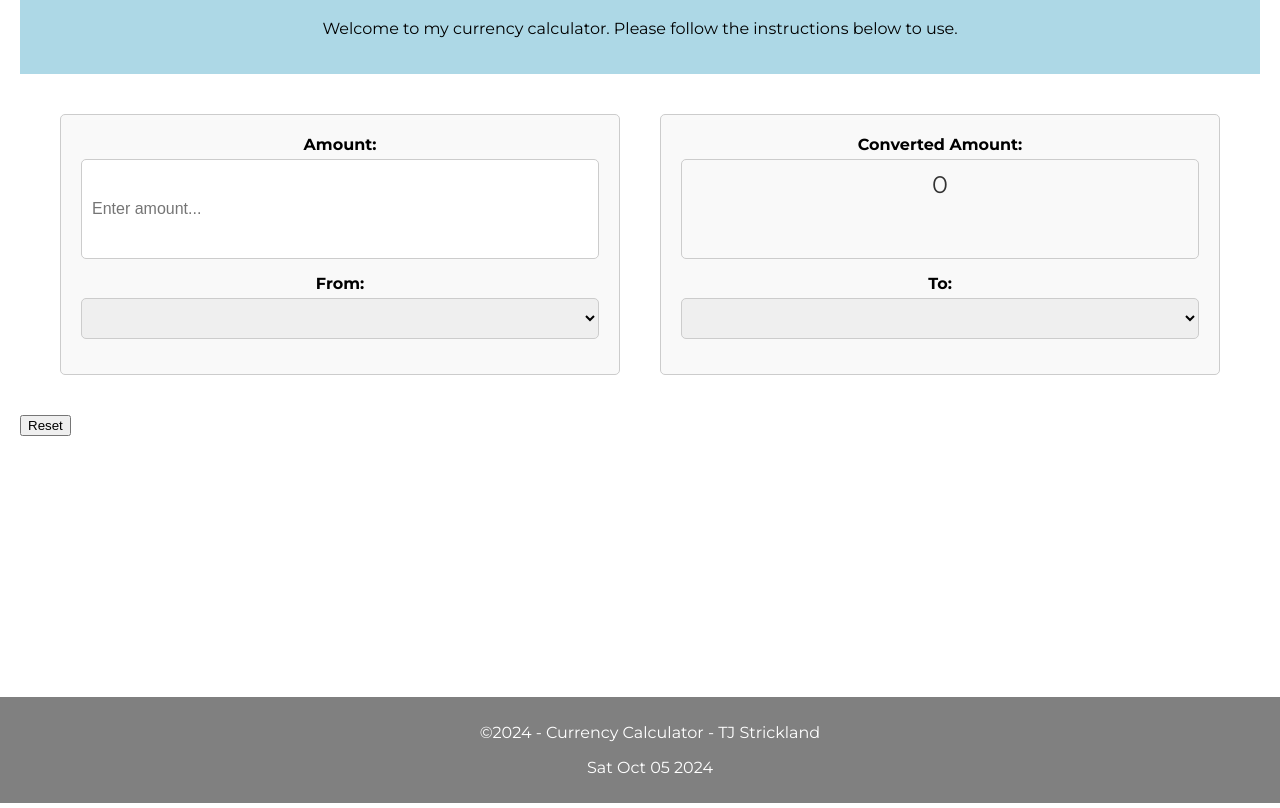
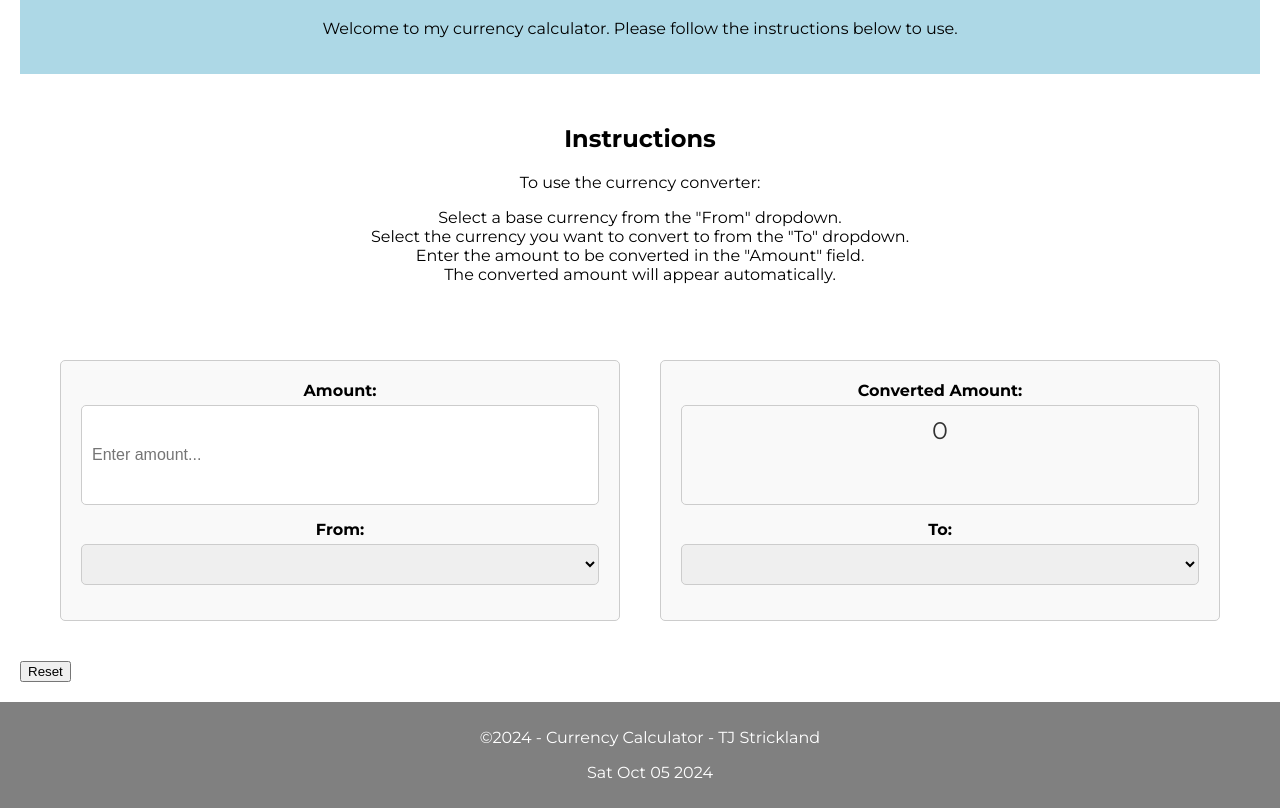
Before and after one commit to TeaJay13/Personal-Software-Portfolio, a website: page Currency-calculator/public/index.html in a window 1280 px wide. Shown: the part 103-911 px from the top of the page. Drawn offline with Linux system fonts and the light colour scheme; no server answers.

Commit message:
Final commit for real

```diff
--- a/Currency-calculator/public/index.html
+++ b/Currency-calculator/public/index.html
@@ -16,6 +16,17 @@
             <h1>Currency Calculator</h1>
             <p>Welcome to my currency calculator. Please follow the instructions below to use.</p>
         </header>
+
+        <section id="instructions">
+            <h2>Instructions</h2>
+            <p>To use the currency converter:</p>
+            <ol>
+                <li>Select a base currency from the "From" dropdown.</li>
+                <li>Select the currency you want to convert to from the "To" dropdown.</li>
+                <li>Enter the amount to be converted in the "Amount" field.</li>
+                <li>The converted amount will appear automatically.</li>
+            </ol>
+        </section>
 
         <section>
             <div class="currency-container">
--- a/Currency-calculator/public/styles/base.css
+++ b/Currency-calculator/public/styles/base.css
@@ -106,3 +106,8 @@ input, select {
     border-radius: 5px;
     box-sizing: border-box;
 }
+
+ol {
+    list-style-type: none;
+    padding-left: 0;
+}
```
Also changed, not shown: Currency-calculator/sites.txt (deleted, +0 -10 lines), Currency-calculator/README.md (added).
